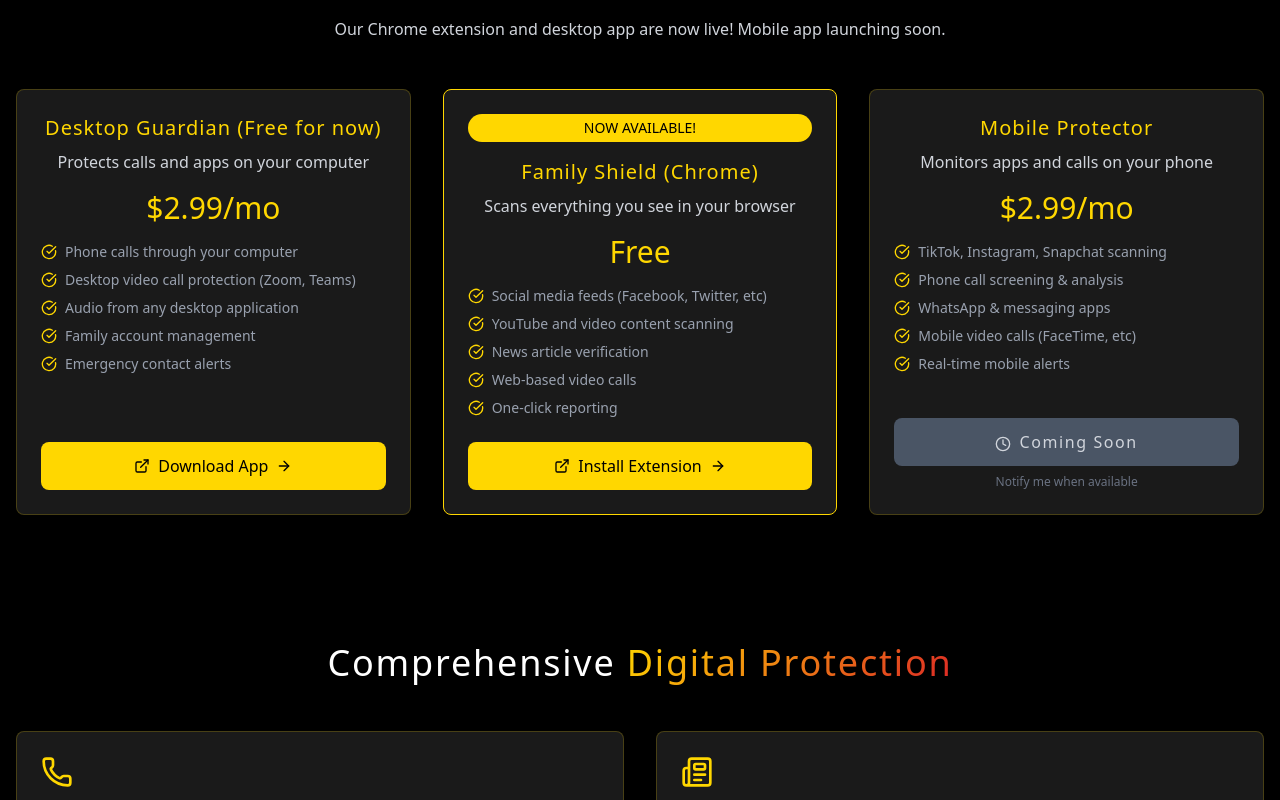
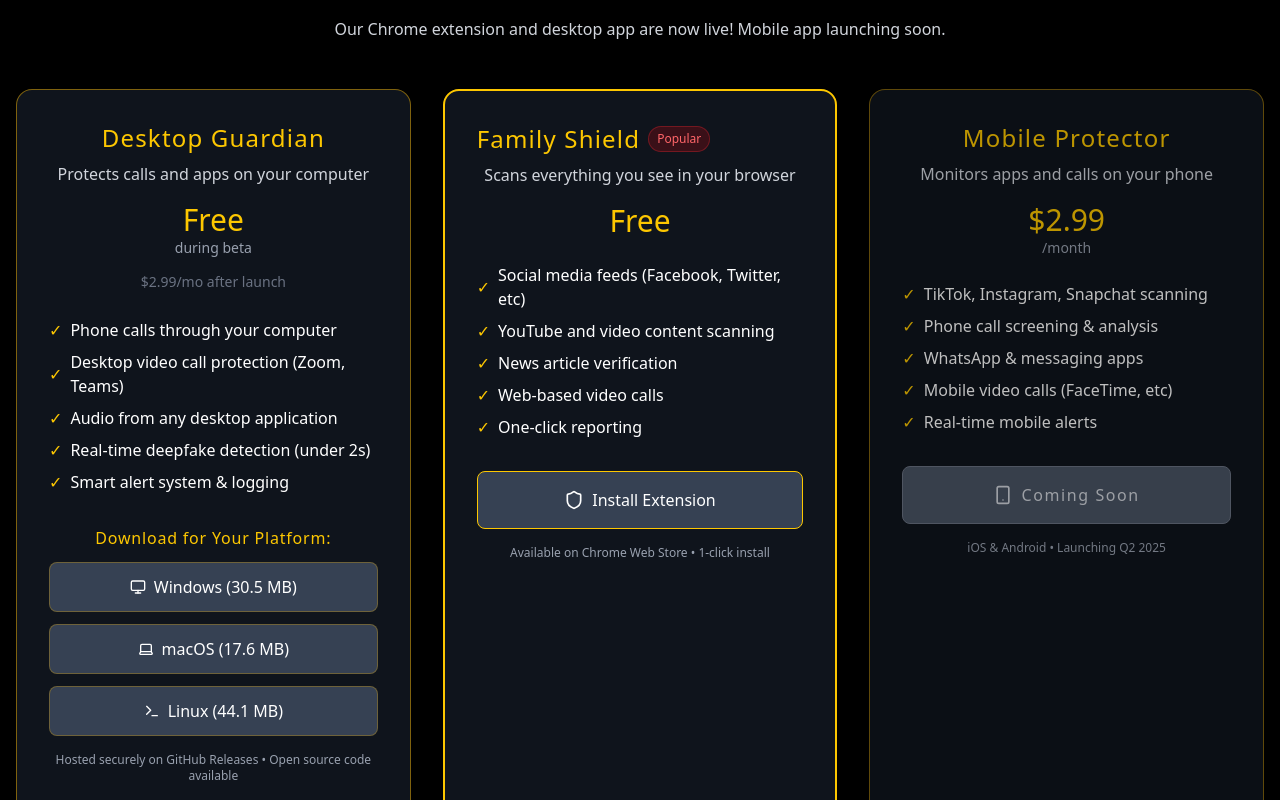
Before and after one commit to pauliano22/lion-project, a Next.js app: page / in a window 1280 px wide. Shown: the part 1600-2400 px from the top of the page. Built offline with nearby package versions, Linux system fonts and the light colour scheme.

Commit message:
working downloads

```diff
--- a/app/page.tsx
+++ b/app/page.tsx
@@ -2,7 +2,7 @@
 
 import { useState } from 'react';
 import Image from 'next/image';
-import { Shield, Search, Phone, Newspaper, AlertTriangle, CheckCircle, Clock, Code, ChevronDown, ArrowRight, ExternalLink, MessageSquare, Send, User, Heart } from 'lucide-react';
+import { Shield, Search, Phone, Newspaper, AlertTriangle, CheckCircle, Clock, Code, ChevronDown, ArrowRight, ExternalLink, MessageSquare, Send, User, Heart, Monitor, Laptop, Terminal, Smartphone } from 'lucide-react';
 import AudioTester from '@/components/AudioTester';
 
 function ProtectionCard({ icon, title, description, examples }: {
@@ -276,7 +276,7 @@
               </div>
 
               <h1 className="text-4xl md:text-6xl font-bold mb-6">
-                 {' '}
+                {' '}
                 Is that real or is that <span className="gradient-text">AI</span>?
               </h1>
               <p className="text-lg text-gray-300 mb-8 max-w-2xl">
@@ -285,7 +285,7 @@
 
               {/* Main CTA buttons */}
               <div className="flex flex-col md:flex-row gap-4 items-center md:items-start mb-6 md:mb-8">
-              <button
+                <button
                   onClick={() => window.open("https://chromewebstore.google.com/detail/lion-project-ai-detector/bgcjkaplennpginekckeaomkkidhifdg?authuser=0&hl=en&pli=1", "_blank")}
                   className="border-2 border-gold text-gold px-4 py-2 rounded-lg font-semibold text-sm hover:bg-gold/10 transition-colors flex items-center justify-center"
                 >
@@ -373,49 +373,168 @@
             Our Chrome extension and desktop app are now live! Mobile app launching soon.
           </p>
           <div className="grid md:grid-cols-3 gap-8">
-            <ComingSoonCard
-              title="Desktop Guardian (Free for now)"
-              description="Protects calls and apps on your computer"
-              price="$2.99/mo"
-              features={[
-                "Phone calls through your computer",
-                "Desktop video call protection (Zoom, Teams)",
-                "Audio from any desktop application",
-                "Family account management",
-                "Emergency contact alerts"
-              ]}
-              available={true}
-              downloadLink="/Lion-AI-Detection.exe"
-              buttonText="Download App"
-            />
-            <ComingSoonCard
-              title="Family Shield (Chrome)"
-              description="Scans everything you see in your browser"
-              price="Free"
-              features={[
-                "Social media feeds (Facebook, Twitter, etc)",
-                "YouTube and video content scanning",
-                "News article verification",
-                "Web-based video calls",
-                "One-click reporting"
-              ]}
-              featured
-              available={true}
-              downloadLink="https://chromewebstore.google.com/detail/lion-project-ai-detector/bgcjkaplennpginekckeaomkkidhifdg?authuser=0&hl=en&pli=1"
-              buttonText="Install Extension"
-            />
-            <ComingSoonCard
-              title="Mobile Protector"
-              description="Monitors apps and calls on your phone"
-              price="$2.99/mo"
-              features={[
-                "TikTok, Instagram, Snapchat scanning",
-                "Phone call screening & analysis",
-                "WhatsApp & messaging apps",
-                "Mobile video calls (FaceTime, etc)",
-                "Real-time mobile alerts"
-              ]}
-            />
+
+            {/* Desktop Guardian - Multi-Platform */}
+            <div className="bg-gray-800/50 backdrop-blur-sm rounded-2xl p-8 border border-yellow-500/50 hover:border-yellow-400 transition-all">
+              <h3 className="text-2xl font-bold mb-2 text-yellow-400">Desktop Guardian</h3>
+              <p className="text-gray-300 mb-4">Protects calls and apps on your computer</p>
+              <div className="text-3xl font-bold mb-6">
+                <span className="text-yellow-400">Free</span>
+                <span className="text-sm text-gray-400 block">during beta</span>
+                <span className="text-sm text-gray-500">$2.99/mo after launch</span>
+              </div>
+
+              <ul className="text-left mb-8 space-y-2">
+                <li className="flex items-center">
+                  <span className="text-yellow-400 mr-2">✓</span>
+                  Phone calls through your computer
+                </li>
+                <li className="flex items-center">
+                  <span className="text-yellow-400 mr-2">✓</span>
+                  Desktop video call protection (Zoom, Teams)
+                </li>
+                <li className="flex items-center">
+                  <span className="text-yellow-400 mr-2">✓</span>
+                  Audio from any desktop application
+                </li>
+                <li className="flex items-center">
+                  <span className="text-yellow-400 mr-2">✓</span>
+                  Real-time deepfake detection (under 2s)
+                </li>
+                <li className="flex items-center">
+                  <span className="text-yellow-400 mr-2">✓</span>
+                  Smart alert system & logging
+                </li>
+              </ul>
+
+              <div className="space-y-3">
+                <h4 className="font-semibold text-yellow-400 mb-3">Download for Your Platform:</h4>
+
+                <a
+                  href="https://github.com/pauliano22/deepfake-audio-m2/releases/latest/download/Lion-AI-Detection-Windows.exe"
+                  className="flex items-center justify-center w-full bg-gray-700 hover:bg-gray-600 text-white py-3 px-4 rounded-lg transition-colors border border-yellow-500/30 hover:border-yellow-400/50"
+                >
+                  <Monitor className="w-4 h-4 mr-2" />
+                  Windows (30.5 MB)
+                </a>
+
+                <a
+                  href="https://github.com/pauliano22/deepfake-audio-m2/releases/latest/download/Lion-AI-Detection-macOS"
+                  className="flex items-center justify-center w-full bg-gray-700 hover:bg-gray-600 text-white py-3 px-4 rounded-lg transition-colors border border-yellow-500/30 hover:border-yellow-400/50"
+                >
+                  <Laptop className="w-4 h-4 mr-2" />
+                  macOS (17.6 MB)
+                </a>
+
+                <a
+                  href="https://github.com/pauliano22/deepfake-audio-m2/releases/latest/download/Lion-AI-Detection-Linux"
+                  className="flex items-center justify-center w-full bg-gray-700 hover:bg-gray-600 text-white py-3 px-4 rounded-lg transition-colors border border-yellow-500/30 hover:border-yellow-400/50"
+                >
+                  <Terminal className="w-4 h-4 mr-2" />
+                  Linux (44.1 MB)
+                </a>
+              </div>
+
+              <p className="text-xs text-gray-400 mt-4">
+                Hosted securely on GitHub Releases • Open source code available
+              </p>
+            </div>
+
+            {/* Chrome Extension - Featured with enhanced styling */}
+            <div className="bg-gray-800/50 backdrop-blur-sm rounded-2xl p-8 border-2 border-yellow-400 hover:border-yellow-300 transition-all">
+              <div className="flex items-center mb-2">
+                <h3 className="text-2xl font-bold text-yellow-400">Family Shield</h3>
+                <span className="ml-2 text-xs bg-red-600/20 text-red-400 px-2 py-1 rounded-full border border-red-500/30">
+                  Popular
+                </span>
+              </div>
+              <p className="text-gray-300 mb-4">Scans everything you see in your browser</p>
+              <div className="text-3xl font-bold mb-6">
+                <span className="text-yellow-400">Free</span>
+              </div>
+
+              <ul className="text-left mb-8 space-y-2">
+                <li className="flex items-center">
+                  <span className="text-yellow-400 mr-2">✓</span>
+                  Social media feeds (Facebook, Twitter, etc)
+                </li>
+                <li className="flex items-center">
+                  <span className="text-yellow-400 mr-2">✓</span>
+                  YouTube and video content scanning
+                </li>
+                <li className="flex items-center">
+                  <span className="text-yellow-400 mr-2">✓</span>
+                  News article verification
+                </li>
+                <li className="flex items-center">
+                  <span className="text-yellow-400 mr-2">✓</span>
+                  Web-based video calls
+                </li>
+                <li className="flex items-center">
+                  <span className="text-yellow-400 mr-2">✓</span>
+                  One-click reporting
+                </li>
+              </ul>
+
+              <a
+                href="https://chromewebstore.google.com/detail/lion-project-ai-detector/bgcjkaplennpginekckeaomkkidhifdg?authuser=0&hl=en&pli=1"
+                className="flex items-center justify-center w-full bg-gray-700 hover:bg-gray-600 text-white py-4 px-6 rounded-lg transition-colors border border-yellow-400 hover:border-yellow-300"
+                target="_blank"
+                rel="noopener noreferrer"
+              >
+                <Shield className="w-5 h-5 mr-2" />
+                Install Extension
+              </a>
+
+              <p className="text-xs text-gray-400 mt-4">
+                Available on Chrome Web Store • 1-click install
+              </p>
+            </div>
+
+            {/* Mobile App - Coming Soon */}
+            <div className="bg-gray-800/50 backdrop-blur-sm rounded-2xl p-8 border border-yellow-500/50 hover:border-yellow-400 transition-all opacity-75">
+              <h3 className="text-2xl font-bold mb-2 text-yellow-400">Mobile Protector</h3>
+              <p className="text-gray-300 mb-4">Monitors apps and calls on your phone</p>
+              <div className="text-3xl font-bold mb-6">
+                <span className="text-yellow-400">$2.99</span>
+                <span className="text-sm text-gray-400 block">/month</span>
+              </div>
+
+              <ul className="text-left mb-8 space-y-2">
+                <li className="flex items-center">
+                  <span className="text-yellow-400 mr-2">✓</span>
+                  TikTok, Instagram, Snapchat scanning
+                </li>
+                <li className="flex items-center">
+                  <span className="text-yellow-400 mr-2">✓</span>
+                  Phone call screening & analysis
+                </li>
+                <li className="flex items-center">
+                  <span className="text-yellow-400 mr-2">✓</span>
+                  WhatsApp & messaging apps
+                </li>
+                <li className="flex items-center">
+                  <span className="text-yellow-400 mr-2">✓</span>
+                  Mobile video calls (FaceTime, etc)
+                </li>
+                <li className="flex items-center">
+                  <span className="text-yellow-400 mr-2">✓</span>
+                  Real-time mobile alerts
+                </li>
+              </ul>
+
+              <button
+                className="flex items-center justify-center w-full bg-gray-600 text-gray-300 py-4 px-6 rounded-lg cursor-not-allowed border border-gray-500"
+                disabled
+              >
+                <Smartphone className="w-5 h-5 mr-2" />
+                Coming Soon
+              </button>
+
+              <p className="text-xs text-gray-400 mt-4">
+                iOS & Android • Launching Q2 2025
+              </p>
+            </div>
           </div>
         </div>
       </section>
```
